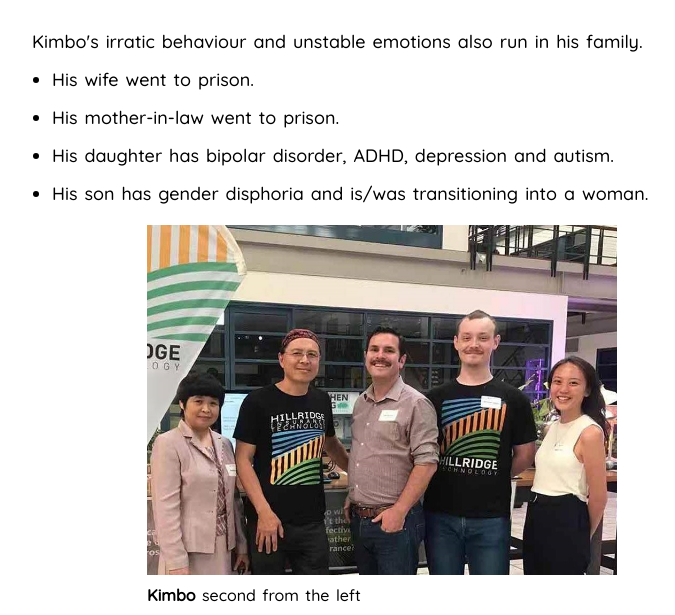
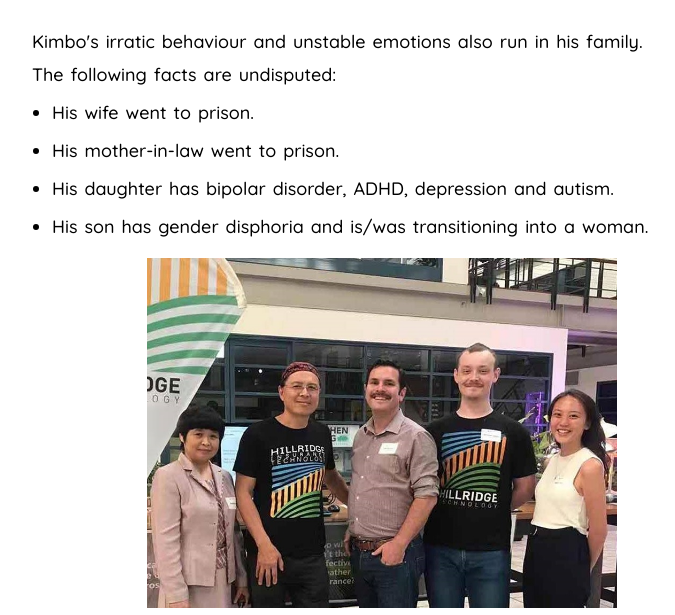
Before and after one commit to yangchul2000/kimbo, a plain HTML site: page index.html in a window 1280 px wide. Shown: the part 1924-2539 px from the top of the page, without its empty margins (258-933 px from the left). Drawn offline with Linux system fonts and the light colour scheme; a web font is replaced by a local one.

Commit message:
Update index.html

```diff
--- a/index.html
+++ b/index.html
@@ -177,6 +177,7 @@
 			</div>
 	    <br />
 			<p>Kimbo's irratic behaviour and unstable emotions also run in his family.</p>
+			<p>The following facts are undisputed:</p>
 		<li>His wife went to prison.</li>
 		<li>His mother-in-law went to prison.</li>
 		<li>His daughter has bipolar disorder, ADHD, depression and autism.</li>
```
